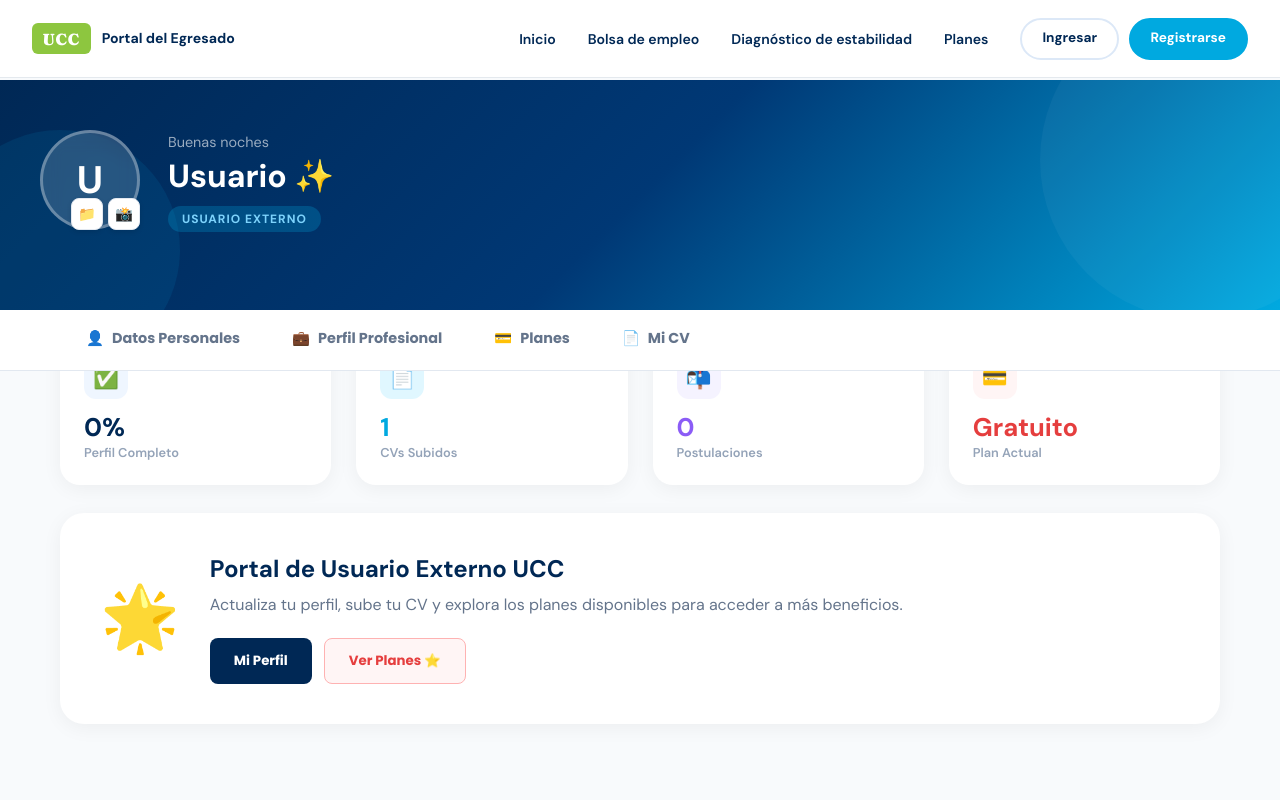
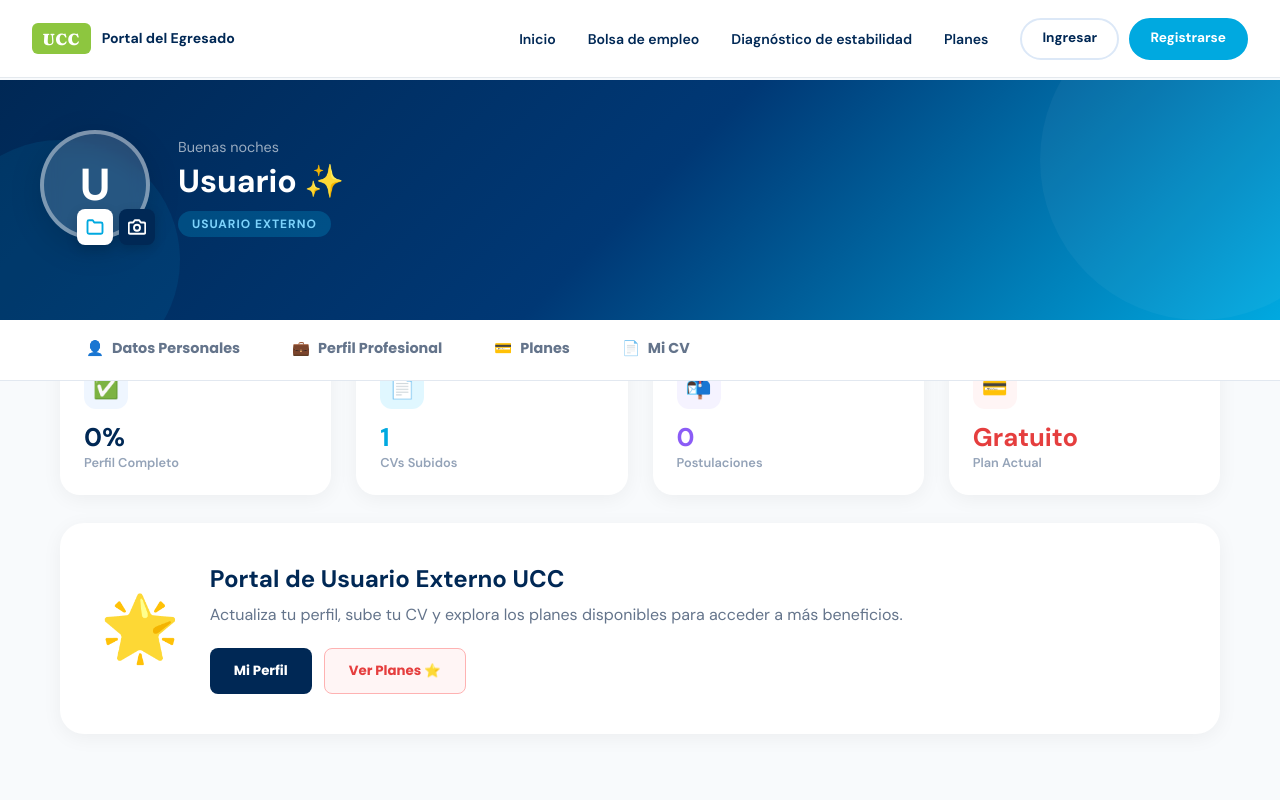
Before and after one commit to Andres0606/proyecto-ia, a Next.js app in the folder Front/: page /dashboard-externo in a window 1280 px wide. Shown: the top 800 px of the page. Built offline with nearby package versions, Linux system fonts and the light colour scheme.

Commit message:
mejora del recuadro de imagen en externo

```diff
--- a/Front/app/dashboard-externo/page.tsx
+++ b/Front/app/dashboard-externo/page.tsx
@@ -256,13 +256,67 @@ export default function DashboardExterno() {
           <div style={{ position: 'absolute', top: '-80px', right: '-80px', width: '320px', height: '320px', borderRadius: '50%', background: 'rgba(255,255,255,0.04)' }} />
           <div style={{ position: 'absolute', bottom: '-60px', left: '-60px', width: '240px', height: '240px', borderRadius: '50%', background: 'rgba(0,169,224,0.1)' }} />
           <div style={{ maxWidth: '1200px', margin: '0 auto', display: 'flex', alignItems: 'center', gap: '28px', position: 'relative', flexWrap: 'wrap' }}>
-            <div style={{ position: 'relative' }}>
-              <div style={{ width: '100px', height: '100px', borderRadius: '50%', background: userPhoto ? `url(${userPhoto}) center/cover` : 'rgba(255,255,255,0.15)', backdropFilter: 'blur(10px)', border: '3px solid rgba(255,255,255,0.3)', display: 'flex', alignItems: 'center', justifyContent: 'center', fontSize: '2.4rem', fontWeight: 800, color: 'white', flexShrink: 0 }}>
+            <div style={{ position: 'relative', group: 'true' } as any}>
+              <div style={{
+                width:'110px', height:'110px', borderRadius:'50%',
+                background: userPhoto ? `url(${userPhoto}) center/cover` : 'rgba(255,255,255,0.15)',
+                backdropFilter:'blur(10px)', border:'4px solid rgba(255,255,255,0.4)',
+                display:'flex', alignItems:'center', justifyContent:'center',
+                fontSize:'2.8rem', fontWeight:800, color:'white', flexShrink:0,
+                boxShadow: '0 8px 32px rgba(0,0,0,0.15)',
+                position: 'relative',
+                overflow: 'hidden'
+              }}>
                 {!userPhoto && userName[0]}
+
+                {/* Overlay de carga */}
+                {isUploading && (
+                  <div style={{
+                    position:'absolute', inset:0, background:'rgba(0,40,85,0.7)',
+                    display:'flex', flexDirection:'column', alignItems:'center', justifyContent:'center',
+                    gap:'8px', zIndex:5
+                  }}>
+                    <div className="spinner-white" style={{ width:'24px', height:'24px' }} />
+                    <span style={{ fontSize:'0.65rem', fontWeight:700, color:'white', textTransform:'uppercase' }}>Subiendo...</span>
+                  </div>
+                )}
               </div>
-              <div style={{ position: 'absolute', bottom: 0, right: 0, display: 'flex', gap: '5px' }}>
-                <button onClick={() => avatarRef.current?.click()} style={{ width: '32px', height: '32px', borderRadius: '50%', background: 'white', border: '1px solid #e2e8f0', cursor: 'pointer', display: 'flex', alignItems: 'center', justifyContent: 'center', fontSize: '0.9rem', boxShadow: '0 2px 5px rgba(0,0,0,0.1)' }} title="Subir archivo">📁</button>
-                <button onClick={startCamera} style={{ width: '32px', height: '32px', borderRadius: '50%', background: 'white', border: '1px solid #e2e8f0', cursor: 'pointer', display: 'flex', alignItems: 'center', justifyContent: 'center', fontSize: '0.9rem', boxShadow: '0 2px 5px rgba(0,0,0,0.1)' }} title="Tomar foto">📸</button>
+
+              {/* Botones de acción mejorados */}
+              <div style={{
+                position:'absolute', bottom:'-5px', right:'-5px',
+                display:'flex', gap:'6px', zIndex:10
+              }}>
+                <button
+                  onClick={() => avatarRef.current?.click()}
+                  style={{
+                    width:'36px', height:'36px', borderRadius:'50%',
+                    background:'white', border:'none', cursor:'pointer',
+                    display:'flex', alignItems:'center', justifyContent:'center',
+                    boxShadow:'0 4px 12px rgba(0,0,0,0.15)',
+                    transition: 'transform 0.2s ease'
+                  }}
+                  title="Subir archivo"
+                  onMouseOver={e => e.currentTarget.style.transform = 'scale(1.1)'}
+                  onMouseOut={e => e.currentTarget.style.transform = 'scale(1)'}
+                >
+                  <svg width="18" height="18" viewBox="0 0 24 24" fill="none" stroke="#00A9E0" strokeWidth="2.5" strokeLinecap="round" strokeLinejoin="round"><path d="M22 19a2 2 0 0 1-2 2H4a2 2 0 0 1-2-2V5a2 2 0 0 1 2-2h5l2 3h9a2 2 0 0 1 2 2z"></path></svg>
+                </button>
+                <button
+                  onClick={startCamera}
+                  style={{
+                    width:'36px', height:'36px', borderRadius:'50%',
+                    background:'var(--ucc-navy)', border:'none', cursor:'pointer',
+                    display:'flex', alignItems:'center', justifyContent:'center',
+                    boxShadow:'0 4px 12px rgba(0,0,0,0.15)',
+                    transition: 'transform 0.2s ease'
+                  }}
+                  title="Tomar foto"
+                  onMouseOver={e => e.currentTarget.style.transform = 'scale(1.1)'}
+                  onMouseOut={e => e.currentTarget.style.transform = 'scale(1)'}
+                >
+                  <svg width="18" height="18" viewBox="0 0 24 24" fill="none" stroke="white" strokeWidth="2.5" strokeLinecap="round" strokeLinejoin="round"><path d="M23 19a2 2 0 0 1-2 2H3a2 2 0 0 1-2-2V8a2 2 0 0 1 2-2h4l2-3h6l2 3h4a2 2 0 0 1 2 2z"></path><circle cx="12" cy="13" r="4"></circle></svg>
+                </button>
               </div>
             </div>
             <div>
@@ -441,6 +495,18 @@ export default function DashboardExterno() {
           </div>
         </div>
       )}
+      <style jsx>{`
+        .spinner-white {
+          border: 3px solid rgba(255,255,255,0.3);
+          border-top: 3px solid white;
+          border-radius: 50%;
+          animation: spin 1s linear infinite;
+        }
+        @keyframes spin {
+          0% { transform: rotate(0deg); }
+          100% { transform: rotate(360deg); }
+        }
+      `}</style>
       <Footer />
     </div>
   );
```
